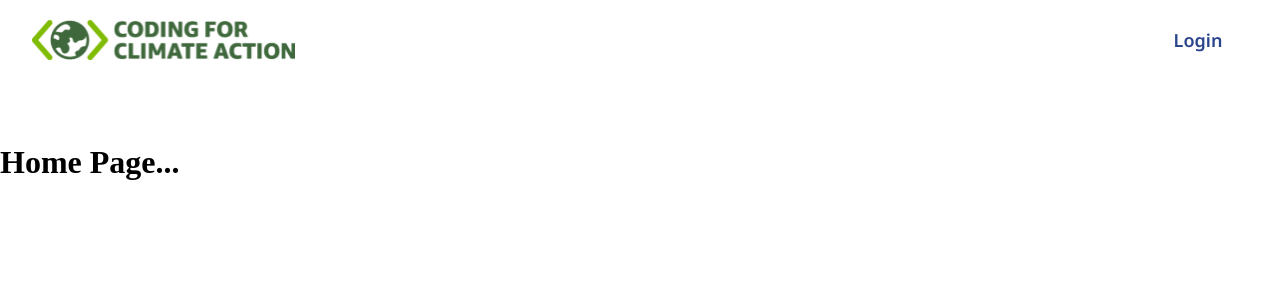
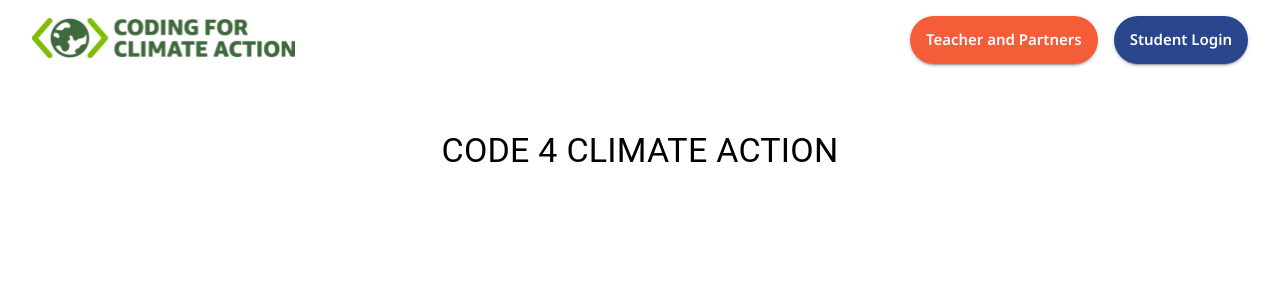
Before and after one commit to navgurukul/c4ca, a Next.js app: page / in a window 1280 px wide. Shown: the top 300 px of the page. Built offline with nearby package versions, Linux system fonts and the light colour scheme; a web font is replaced by a local one.

Commit message:
login buttons and submission page

```diff
--- a/components/forms/Submission.jsx
+++ b/components/forms/Submission.jsx
@@ -4,7 +4,7 @@ import DropZone from "./DropZone";
 
 import { Container, Typography, Button } from "@mui/material";
 
-const Submission = () => {
+const Submission = ({setIsSubmitted}) => {
   return (
     <Container maxWidth="sm" sx={{ display: "grid", gap: 4, mt: 4 }}>
       <Typography variant="h6" align="center">
@@ -27,6 +27,7 @@ const Submission = () => {
 
       <Button
         color="primary"
+        onClick={()=>setIsSubmitted(true)}
         variant="contained"
         sx={{ minWidth: 240, margin: "32px auto 0", mb: 3 }}>
         Submit Project
--- a/components/header/Header.jsx
+++ b/components/header/Header.jsx
@@ -1,4 +1,11 @@
-import { Avatar, Box, Button, Typography } from "@mui/material";
+import {
+  Avatar,
+  Box,
+  Button,
+  ButtonGroup,
+  Stack,
+  Typography,
+} from "@mui/material";
 import Link from "next/link";
 import { useRouter } from "next/router";
 
@@ -7,16 +14,41 @@ const Header = () => {
   return (
     <>
       <header>
-        <Box className="box">
+        <Link href={"/"}>
           <img src="/c4ca.svg" alt="c4ca_logo" />
-        </Box>
+        </Link>
 
         {router.asPath === "/" ? (
-          <Link href="/teacher/login">
-            <Button sx={{ display: "block", width: 100, m: "auto" }}>
-              Login
-            </Button>
-          </Link>
+          <Stack spacing={2} direction="row">
+            {" "}
+            <Link href="/teacher/login">
+              <Button
+                color="secondary"
+                variant="contained"
+                sx={{
+                  display: "block",
+                  width: 100,
+                  m: "auto",
+                  fontSize: "15px",
+                }}
+              >
+                Teacher and Partners
+              </Button>{" "}
+            </Link>
+            <Link href="/student/login">
+              <Button
+                variant="contained"
+                sx={{
+                  display: "block",
+                  width: 100,
+                  m: "auto",
+                  fontSize: "15px",
+                }}
+              >
+                Student Login
+              </Button>
+            </Link>
+          </Stack>
         ) : (
           <Box>
             <Avatar src="/avatar.svg" />
--- a/pages/index.js
+++ b/pages/index.js
@@ -1,9 +1,10 @@
+import { Typography } from "@mui/material";
 
 export default function Home() {
   // const isMobile = useMediaQuery("(max-width:" + breakpoints.values.sm + "px)")
   return (
-    <main>
-      <h1>Home Page...</h1>
-    </main>
+    <center style={{padding: 50}}>
+      <Typography variant="h4">CODE 4 CLIMATE ACTION</Typography>
+    </center>
   )
 }
```
Also changed, not shown: pages/project-submission/index.js (deleted, +0 -16 lines), pages/student/project-submission/index.js (added, +20 -0 lines), pages/student/team-profile.js (+13 -9 lines).
